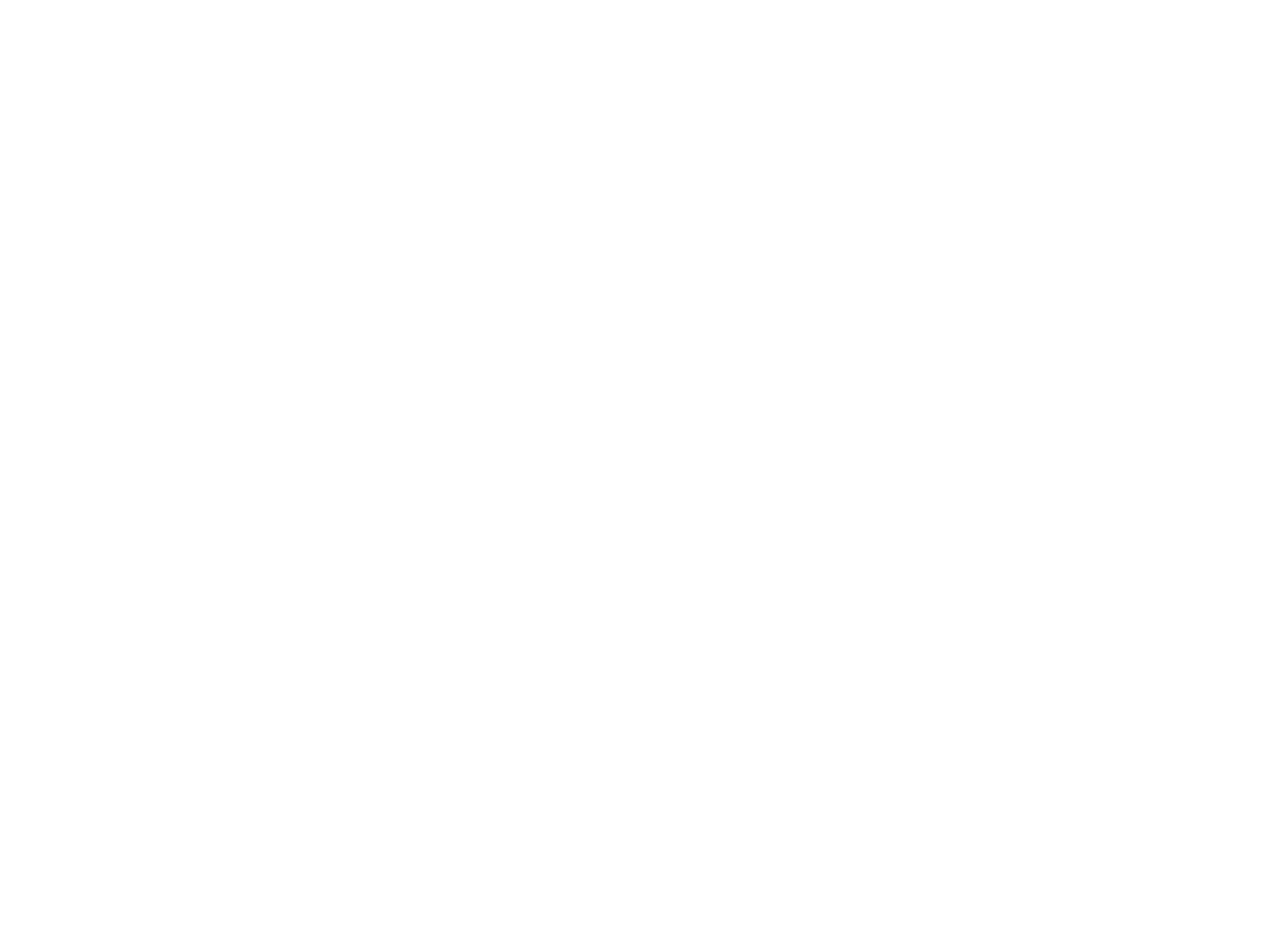
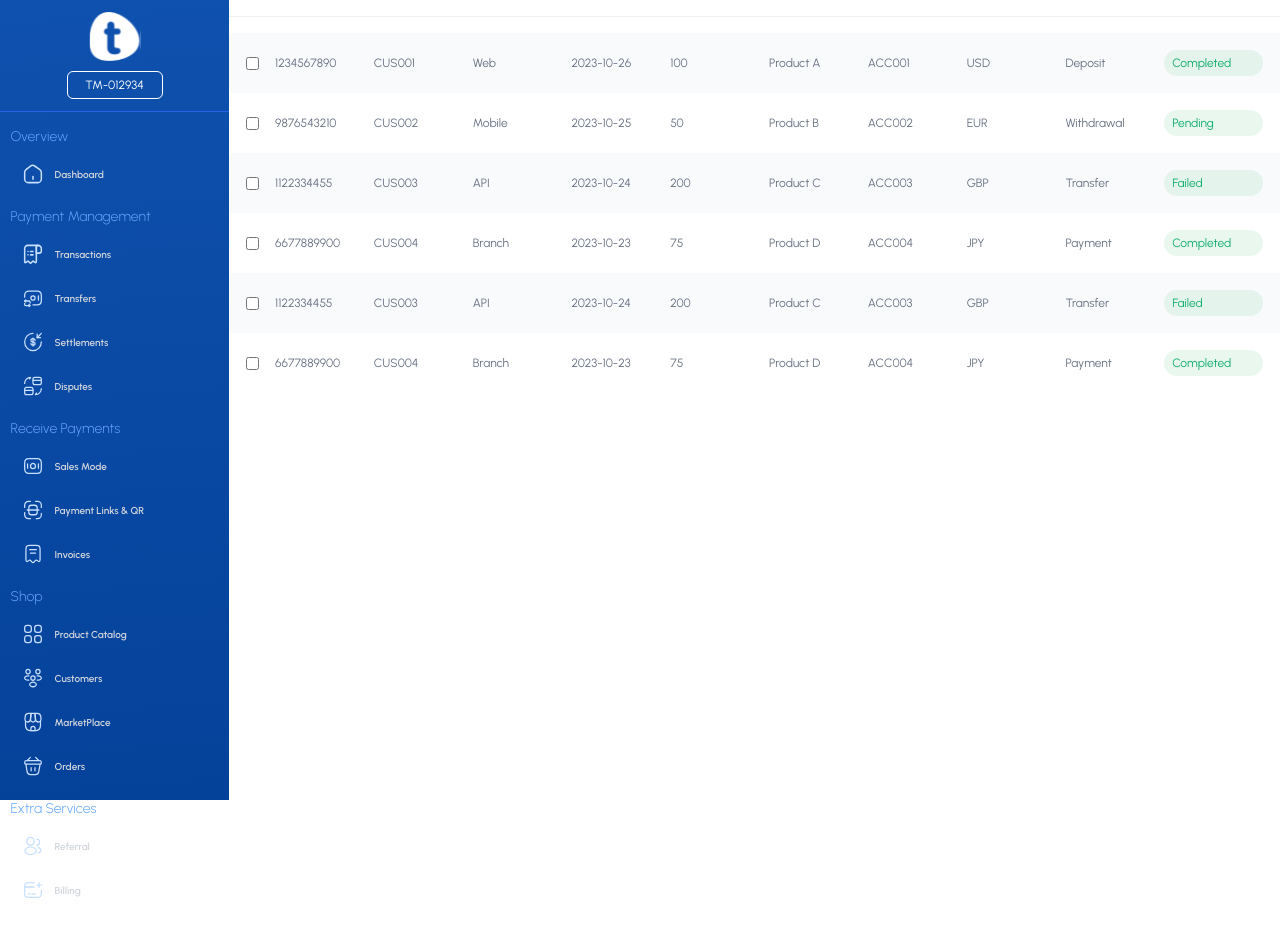
Before and after one commit to ejawuku/Dashboard, a Next.js app: page / in a window 1280 px wide. Before the commit the page ends 800 px from the top, so only its background shows below. Built offline with nearby package versions, Linux system fonts and the light colour scheme.

Commit message:
added transaction screen

```diff
--- /dev/null
+++ b/app/(components)/transaction-item.tsx
@@ -0,0 +1,52 @@
+interface TransactionItemProps {
+    transactionId: string;
+    customerId: string;
+    source: string;
+    date: string;
+    amount: number;
+    product: string;
+    account: string;
+    currency: string;
+    transactionType: string;
+    paymentStatus: string;
+    selected: boolean;
+}
+
+const TransactionItem: React.FC<TransactionItemProps> = ({
+    transactionId,
+    customerId,
+    source,
+    date,
+    amount,
+    product,
+    account,
+    currency,
+    transactionType,
+    paymentStatus,
+    selected,
+}) => {
+    return (
+        <div className="flex w-full text-xs font-[400] p-4 text-transactiontextcolor gap-4">
+            <div className="flex w-full grow items-center">
+                <input type="checkbox" checked={selected} readOnly className="mr-4" />
+                <div className="w-full truncate">{transactionId}</div>
+                <div className="w-full truncate">{customerId}</div>
+                <div className="w-full truncate">{source}</div>
+                <div className="w-full truncate">{date}</div>
+                <div className="w-full truncate">{amount}</div>
+                <div className="w-full truncate">{product}</div>
+                <div className="w-full truncate">{account}</div>
+                <div className="w-full truncate">{currency}</div>
+                <div className="w-full truncate">{transactionType}</div>
+                <div className="w-full truncate">
+                    <div className="rounded-full px-2 py-1 text-successtextcolor bg-successcolor whitespace-nowrap">
+                        {paymentStatus}
+                    </div>
+                </div>
+            </div>
+
+        </div>
+    );
+};
+
+export default TransactionItem;
--- /dev/null
+++ b/app/(components)/transactiontable.tsx
@@ -0,0 +1,50 @@
+import React from 'react';
+import TransactionItem from './transaction-item';
+
+
+interface TransactiontableProps {
+    data: any[];
+    title: string;
+    date?: string;
+}
+
+const TransactionTable: React.FC<TransactiontableProps> = ({ data, title, date }) => {
+    return (
+        <div className="w-full flex flex-col gap-4">
+            <div className='flex justify-between items-center w-full'>
+                <div className="text-sm text-headercolor font-[600]">{title}</div>
+                <div className="text-xs font-[600] text-headercolor">{date}</div>
+            </div>
+            <hr className="border-hrcolor" />
+
+            <table className="w-full border-none">
+                <tbody>
+                    {data.map((item, index) => (
+                        <tr
+                            key={index}
+                            className={(index + 1) % 2 === 0 ? 'bg-white' : 'bg-transactiontableheadercolor'}
+                        >
+                            <td>
+                                <TransactionItem
+                                    transactionId={item.transactionId}
+                                    customerId={item.customerId}
+                                    source={item.source}
+                                    date={item.date}
+                                    amount={item.amount}
+                                    product={item.product}
+                                    account={item.account}
+                                    currency={item.currency}
+                                    transactionType={item.transactionType}
+                                    paymentStatus={item.paymentStatus}
+                                    selected={false}
+                                />
+                            </td>
+                        </tr>
+                    ))}
+                </tbody>
+            </table>
+        </div >
+    );
+};
+
+export default TransactionTable;
--- a/app/page.tsx
+++ b/app/page.tsx
@@ -8,9 +8,10 @@
 import Table from "./(components)/table";
 import Setupbanner from "./(components)/setup-banner";
 import Dashboard from "./dashboard/page";
+import Transactions from "./transactions/page";
 
 export default function Home() {
   return <div>
-
+    <Transactions />
   </div>;
 }
--- /dev/null
+++ b/app/transactions/page.tsx
@@ -0,0 +1,99 @@
+import React from 'react'
+import Sidenav from '../(components)/sidenav'
+import Table from '../(components)/table'
+import Transactiontable from '../(components)/transactiontable'
+
+const Transactions = () => {
+    return (
+        <div>
+            <div className="flex flex-row w-full h-screen">
+                <Sidenav />
+                <div className="w-full h-screen bg-white">
+                    <div>
+                        <Transactiontable data={[
+                            {
+                                transactionId: "1234567890",
+                                customerId: "CUS001",
+                                source: "Web",
+                                date: "2023-10-26",
+                                amount: 100,
+                                product: "Product A",
+                                account: "ACC001",
+                                currency: "USD",
+                                transactionType: "Deposit",
+                                paymentStatus: "Completed"
+                            },
+                            {
+                                transactionId: "9876543210",
+                                customerId: "CUS002",
+                                source: "Mobile",
+                                date: "2023-10-25",
+                                amount: 50,
+                                product: "Product B",
+                                account: "ACC002",
+                                currency: "EUR",
+                                transactionType: "Withdrawal",
+                                paymentStatus: "Pending"
+                            },
+                            {
+                                transactionId: "1122334455",
+                                customerId: "CUS003",
+                                source: "API",
+                                date: "2023-10-24",
+                                amount: 200,
+                                product: "Product C",
+                                account: "ACC003",
+                                currency: "GBP",
+                                transactionType: "Transfer",
+                                paymentStatus: "Failed"
+                            },
+                            {
+                                transactionId: "6677889900",
+                                customerId: "CUS004",
+                                source: "Branch",
+                                date: "2023-10-23",
+                                amount: 75,
+                                product: "Product D",
+                                account: "ACC004",
+                                currency: "JPY",
+                                transactionType: "Payment",
+                                paymentStatus: "Completed"
+                            },
+                            {
+                                transactionId: "1122334455",
+                                customerId: "CUS003",
+                                source: "API",
+                                date: "2023-10-24",
+                                amount: 200,
+                                product: "Product C",
+                                account: "ACC003",
+                                currency: "GBP",
+                                transactionType: "Transfer",
+                                paymentStatus: "Failed"
+                            },
+                            {
+                                transactionId: "6677889900",
+                                customerId: "CUS004",
+                                source: "Branch",
+                                date: "2023-10-23",
+                                amount: 75,
+                                product: "Product D",
+                                account: "ACC004",
+                                currency: "JPY",
+                                transactionType: "Payment",
+                                paymentStatus: "Completed"
+                            }
+                        ]} title={''} />
+
+
+
+
+                    </div>
+                </div>
+            </div>
+
+        </div>
+    )
+}
+
+export default Transactions
--- a/tailwind.config.ts
+++ b/tailwind.config.ts
@@ -31,6 +31,8 @@
         'bannetsetuptext': '#136DEB',
         'hrcolor': '#F2F2F2',
         'dividercolor': '#E0E0E0',
+        'transactiontableheadercolor': '#F9FAFC',
+        'transactiontextcolor': '#687182',
       },
       fontFamily: {
         sans: ['Urbanist', 'sans-serif'],
```
